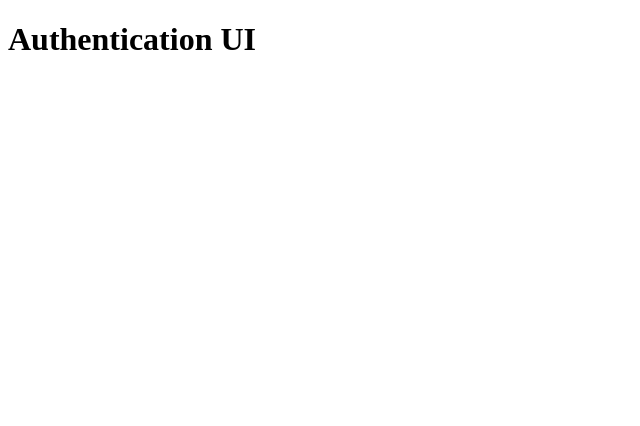
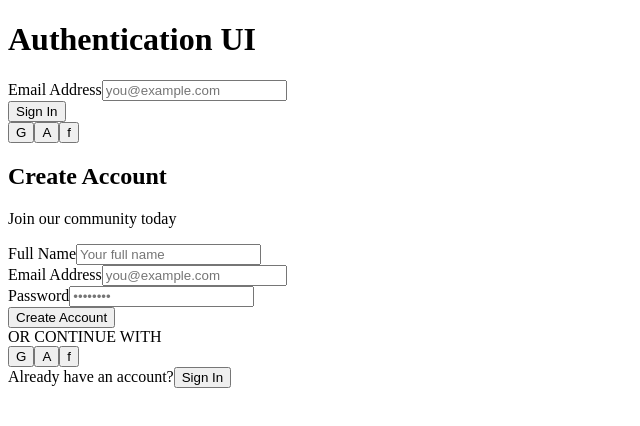
Before and after one commit to yaascarol/projetoAuthenticationForms, a React (Vite) app: page / in a window 1280 px wide. Shown: the top 426 px of the page, without its empty margins (0-640 px from the left). Built offline with nearby package versions, Linux system fonts and the light colour scheme.

Commit message:
criando formulario de signup

```diff
--- a/src/components/auth/AuthDivider.jsx
+++ b/src/components/auth/AuthDivider.jsx
@@ -0,0 +1,9 @@
+export default function AuthDivider() {
+    return (
+      <div>
+        <span />
+        <span>OR CONTINUE WITH</span>
+        <span />
+      </div>
+    );
+  }
--- a/src/components/auth/SignUpForm.jsx
+++ b/src/components/auth/SignUpForm.jsx
@@ -0,0 +1,30 @@
+import Input from '../ui/Input.jsx';
+import Button from '../ui/Button.jsx';
+import AuthDivider from './AuthDivider.jsx';
+import SocialLogin from './SocialLogin.jsx';
+
+export default function SignUpForm() {
+  return (
+    <section>
+      <header>
+        <h1>Create Account</h1>
+        <p>Join our community today</p>
+      </header>
+
+      <div>
+        <Input id="signup-name" label="Full Name" name="name" placeholder="Your full name" />
+        <Input id="signup-email" label="Email Address" type="email" name="email" placeholder="you@example.com" />
+        <Input id="signup-password" label="Password" type="password" name="password" placeholder="••••••••" />
+      </div>
+
+      <Button type="button">Create Account</Button>
+      <AuthDivider />
+      <SocialLogin />
+
+      <div>
+        <span>Already have an account?</span>
+        <button type="button">Sign In</button>
+      </div>
+    </section>
+  );
+}
--- a/src/components/auth/SocialLogin.jsx
+++ b/src/components/auth/SocialLogin.jsx
@@ -0,0 +1,11 @@
+import SocialButton from '../ui/SocialButton.jsx';
+
+export default function SocialLogin() {
+  return (
+    <div>
+      <SocialButton label="Continue with Google">G</SocialButton>
+      <SocialButton label="Continue with Apple">A</SocialButton>
+      <SocialButton label="Continue with Facebook">f</SocialButton>
+    </div>
+  );
+}
--- a/src/components/ui/Button.jsx
+++ b/src/components/ui/Button.jsx
@@ -0,0 +1,7 @@
+export default function Button({ children, type = 'button' }) {
+    return (
+      <button type={type}>
+        {children}
+      </button>
+    );
+  }
--- a/src/components/ui/Input.jsx
+++ b/src/components/ui/Input.jsx
@@ -0,0 +1,19 @@
+export default function Input({
+    id,
+    label,
+    type = 'text',
+    name,
+    placeholder,
+}) {
+    return (
+        <div>
+            <label htmlFor={id}>{label}</label>
+            <input
+            id={id}
+            type={type}
+            name={name}
+            placeholder={placeholder}
+            />
+        </div>
+    );
+}
--- a/src/components/ui/SocialButton.jsx
+++ b/src/components/ui/SocialButton.jsx
@@ -0,0 +1,7 @@
+export default function SocialButton({ label, children }){
+    return (
+        <button type="button" aria-label={label}>
+            {children}
+        </button>
+    );
+}
--- a/src/pages/AuthPage.jsx
+++ b/src/pages/AuthPage.jsx
@@ -1,7 +1,21 @@
-export default function AuthPage(){
-    return (
-        <main>
-            <h1>Authentication UI</h1>
-        </main>
-    );
+import Input from '../components/ui/Input.jsx';
+import Button from '../components/ui/Button.jsx';
+import SocialButton from '../components/ui/SocialButton.jsx';
+import SignUpForm from '../components/auth/SignUpForm.jsx';
+
+export default function AuthPage() {
+  return (
+    <main>
+      <h1>Authentication UI</h1>
+      <Input id="example-email" label="Email Address"
+        name="email" type="email" placeholder="you@example.com" />
+      <Button type="button">Sign In</Button>
+      <div>
+        <SocialButton label="Continue with Google">G</SocialButton>
+        <SocialButton label="Continue with Apple">A</SocialButton>
+        <SocialButton label="Continue with Facebook">f</SocialButton>
+        <SignUpForm />
+      </div>
+    </main>
+  );
 }
```
